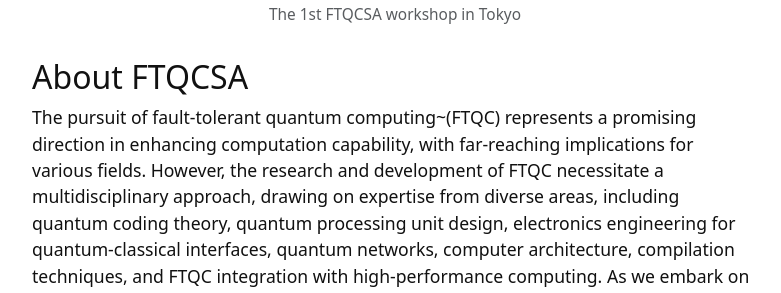
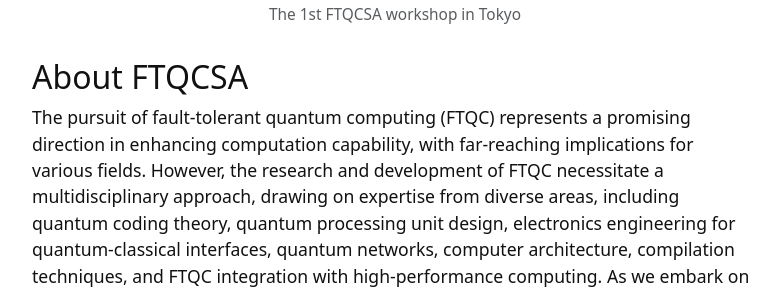
Before and after one commit to ftqcsa/ftqcsa.github.io, a Jekyll site: the page built from index.md, in a window 1280 px wide and 900 px high, scrolled down 336 px. Shown: the part 155-448 px from the top of the window, without its empty margins (245-1026 px from the left). Built offline with Jekyll 4.4.1, drawn with Linux system fonts in a browser that asks for light colours; some of the changed text lies outside the part shown.

Commit message:
Update index.md

```diff
--- a/index.md
+++ b/index.md
@@ -13,7 +13,7 @@ layout: page
 
 ## About FTQCSA
 
-The pursuit of fault-tolerant quantum computing~(FTQC) represents a promising direction in enhancing computation capability, with far-reaching implications for various fields. However, the research and development of FTQC necessitate a multidisciplinary approach, drawing on expertise from diverse areas, including quantum coding theory, quantum processing unit design, electronics engineering for quantum-classical interfaces, quantum networks, computer architecture, compilation techniques, and FTQC integration with high-performance computing. As we embark on the path to achieving quantum advantage through FTQC, it is clear that sustained efforts are required to scale up FTQC systems while reducing the resources needed to operate them.
+The pursuit of fault-tolerant quantum computing (FTQC) represents a promising direction in enhancing computation capability, with far-reaching implications for various fields. However, the research and development of FTQC necessitate a multidisciplinary approach, drawing on expertise from diverse areas, including quantum coding theory, quantum processing unit design, electronics engineering for quantum-classical interfaces, quantum networks, computer architecture, compilation techniques, and FTQC integration with high-performance computing. As we embark on the path to achieving quantum advantage through FTQC, it is clear that sustained efforts are required to scale up FTQC systems while reducing the resources needed to operate them.
 
 The journey toward harnessing the power of FTQC has just begun, and it is essential to recognize that long-term commitment and collaboration are crucial for overcoming the complex challenges ahead. In this context, the motivation behind this workshop lies in the need to foster international cooperation among researchers from diverse disciplines. The primary objective of this workshop is to provide a platform where experts can converge to share their latest advancements, discuss system-level challenges, and collaborate on strategies to accelerate the development of FTQC systems. By facilitating an exchange of ideas and expertise, we aim to drive progress toward realizing quantum advantages.
 
```
